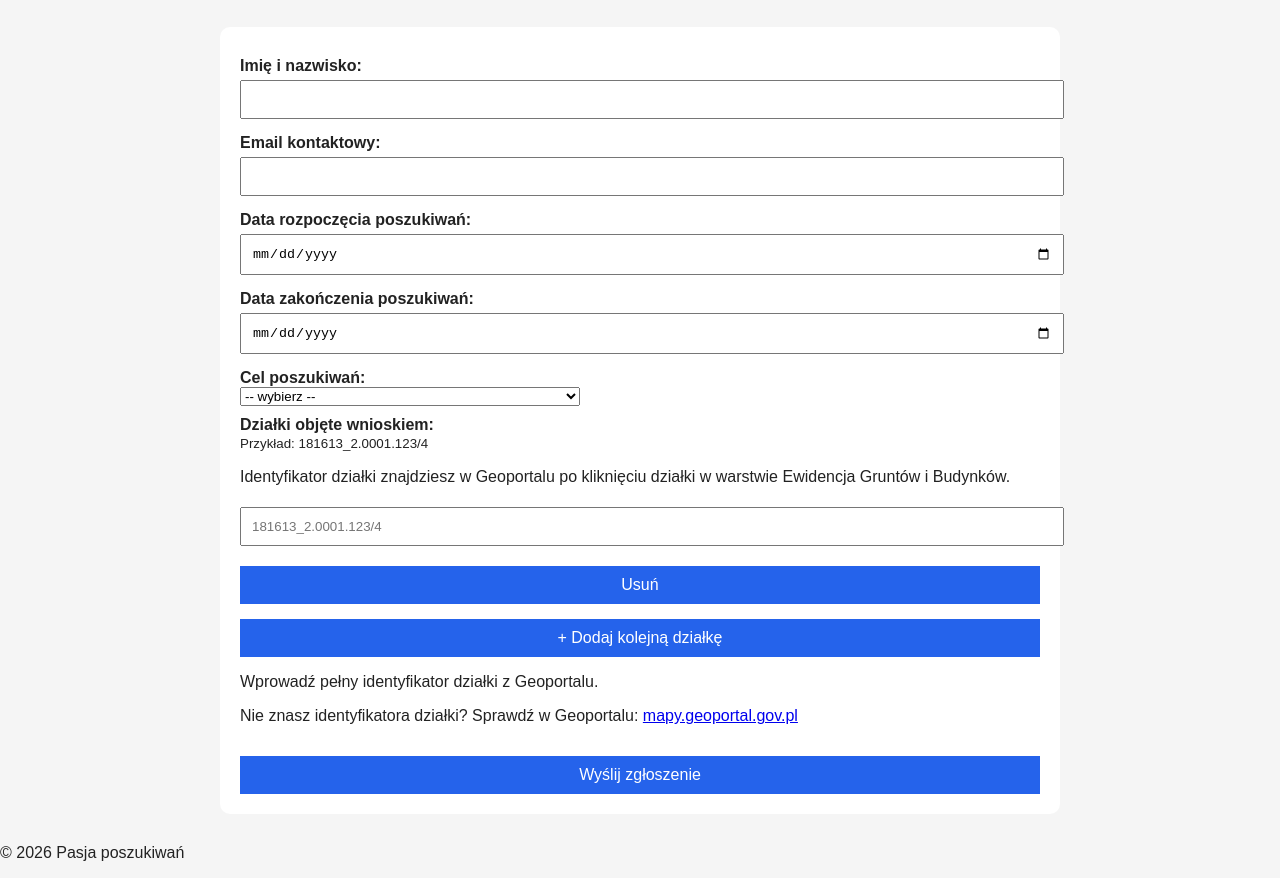
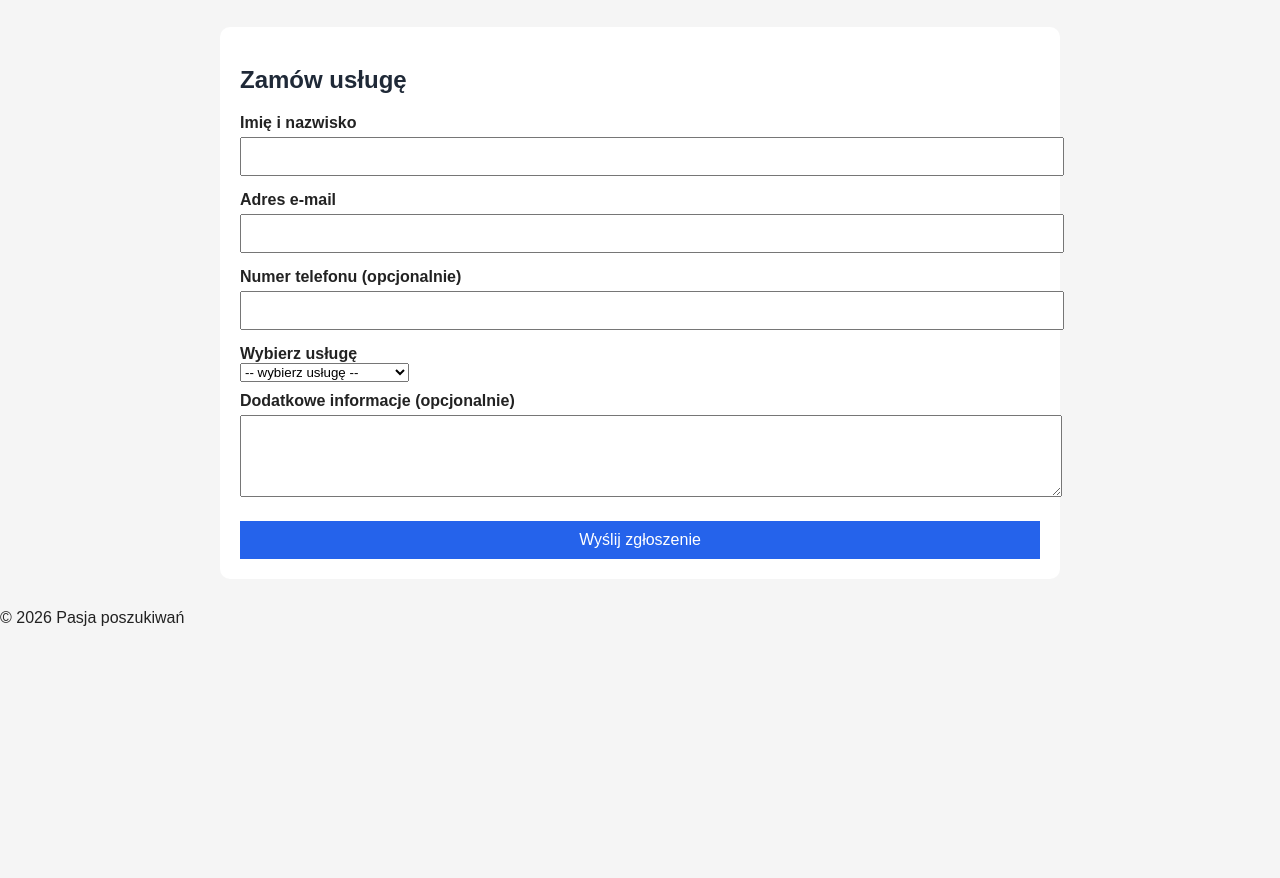
Before and after one commit to JakubSosnicki/jakubsosnicki.github.io, a plain HTML site: page index.html in a window 1280 px wide. Shown: the part 667-1545 px from the top of the page. After the commit the page ends 1310 px from the top, so only its background shows below. Drawn offline with Linux system fonts and the light colour scheme.

Commit message:
Przebudowanie formularza, uproszczenie (dane kontaktowe oraz wybrana usługa)

```diff
--- a/index.html
+++ b/index.html
@@ -35,77 +35,58 @@
   </ol>
 </section>
 
-<form action="https://formsubmit.co/pasjaposzukiwan@gmail.com" method="POST">
+<form action="https://formsubmit.co/twoj@email.pl" method="POST">
 
-  <input type="hidden" name="_subject" value="Nowe zgłoszenie - poszukiwania">
-  <input type="hidden" name="_captcha" value="false">
+  <h2>Zamów usługę</h2>
 
-  <label>Imię i nazwisko:</label>
-  <input type="text" name="imie_nazwisko" required>
+  <label for="imie">Imię i nazwisko</label>
+  <input
+    type="text"
+    id="imie"
+    name="imie_nazwisko"
+    required>
 
-  <label>Email kontaktowy:</label>
-  <input type="email" name="email" required>
+  <label for="email">Adres e-mail</label>
+  <input
+    type="email"
+    id="email"
+    name="email"
+    required>
 
-  <!-- DATY -->
-  <label>Data rozpoczęcia poszukiwań:</label>
-  <input type="date" id="start" name="data_start" required>
+  <label for="telefon">Numer telefonu (opcjonalnie)</label>
+  <input
+    type="tel"
+    id="telefon"
+    name="telefon">
 
-  <label>Data zakończenia poszukiwań:</label>
-  <input type="date" id="end" name="data_end" required>
+  <label for="usluga">Wybierz usługę</label>
+  <select
+    id="usluga"
+    name="usluga"
+    required>
 
-  <!-- CEL -->
-  <label>Cel poszukiwań:</label>
-  <select id="cel" name="cel" required onchange="toggleInneCel()">
-    <option value="">-- wybierz --</option>
-    <option value="militaria">Poszukiwanie militariów I/II wś</option>
-    <option value="drobne_przedmioty">Poszukiwanie drobnych przedmiotów (guziki, monety)</option>
-    <option value="inne">Inne</option>
+    <option value="">-- wybierz usługę --</option>
+    <option value="Mapa obszaru BDOT10k">Mapa obszaru BDOT10k</option>
+    <option value="Program poszukiwań">Program poszukiwań</option>
+    <option value="Wniosek do WKZ">Wniosek do WKZ</option>
+    <option value="Wniosek do LP">Wniosek do LP</option>
+    <option value="Konsultacje">Konsultacje</option>
+
   </select>
 
-  <input type="text" id="cel_inne" name="cel_inne"
-         placeholder="Wpisz cel poszukiwań"
-         style="display:none; margin-top:10px;">
+  <label for="wiadomosc">
+    Dodatkowe informacje (opcjonalnie)
+  </label>
+  <textarea
+    id="wiadomosc"
+    name="wiadomosc"
+    rows="4"
+    maxlength="300"></textarea>
 
-  <!-- LOKALIZACJA -->
-   <label>Działki objęte wnioskiem:</label>
+  <button type="submit">
+    Wyślij zgłoszenie
+  </button>
 
-   <small>Przykład: 181613_2.0001.123/4</small>
-  <p class="help-text">
-    Identyfikator działki znajdziesz w Geoportalu po kliknięciu działki
-    w warstwie Ewidencja Gruntów i Budynków.
-  </p>
-
-<div id="dzialki-container">
-  <div class="dzialka">
-    <input
-      type="text"
-      name="dzialka[]"
-      placeholder="181613_2.0001.123/4"
-      required>
-
-    <button type="button" onclick="usunDzialke(this)">
-      Usuń
-    </button>
-  </div>
-</div>
-
-<button type="button" onclick="dodajDzialke()">
-  + Dodaj kolejną działkę
-</button>
-
-<p class="help-text">
-  Wprowadź pełny identyfikator działki z Geoportalu.
-</p>
-
-<p>
-    Nie znasz identyfikatora działki?
-    Sprawdź w Geoportalu:
-    <a href="https://mapy.geoportal.gov.pl" target="_blank">
-      mapy.geoportal.gov.pl
-    </a>
-  </p>
-
-  <button type="submit">Wyślij zgłoszenie</button>
 </form>
 
 <footer>
```
